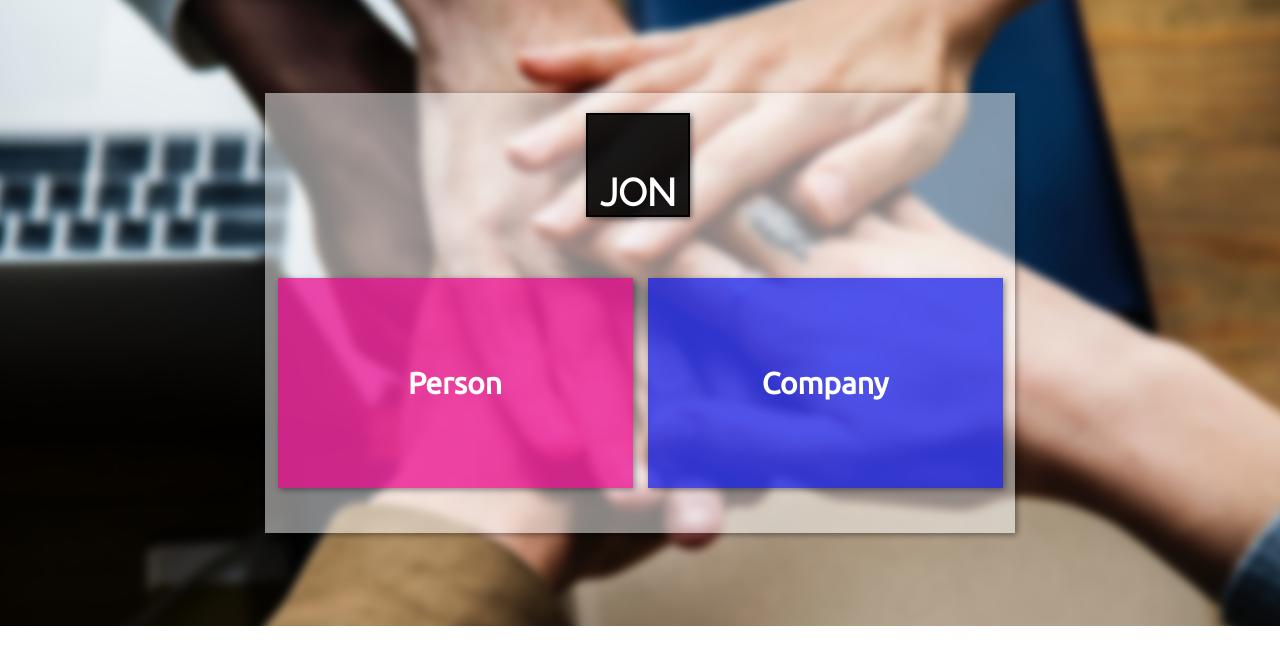
After one commit to JULIOCANCHALA/IS, a Flask app: page /signup in a window 1280 px wide. The commit adds this page. Shown: the top 665 px of the page. Run offline with Flask 2, Linux system fonts and the light colour scheme.

Commit message:
Preview Signin commit

```diff
--- a/app.py
+++ b/app.py
@@ -5,16 +5,31 @@ app = Flask(__name__)
 
 @app.route('/')
 def index():
-    return render_template('index.html')
+    return render_template('index.html', title='JON')
 
 @app.route('/login')
 def login():
-    return render_template('login.html')
+    return render_template('login.html', title='LogIn')
 
+@app.route('/signup')
+def signup():
+    return render_template('signuptype.html', title='SignIn')
+
+@app.route('/signuptype')
+def signuptype():
+    return render_template('signuptype.html', title='SignIn')
+
+@app.route('/signupCompany')
+def signupperson():
+    return render_template('signupCompany.html', title='SignIn')
+
+@app.route('/signupPerson')
+def signupcompany():
+    return render_template('signupPerson.html', title='SignIn')
 
 @app.errorhandler(404)#Error pages
 def page_not_found(e):
-    return render_template('404.html'),404
+    return render_template('404.html', title='404'),404
 
 
 if __name__ == '__main__':
--- /dev/null
+++ b/static/404.css
@@ -0,0 +1,5 @@
+.screen-img--404{
+    background-image: url("img/404.png") !important;
+    filter: blur(0px) !important;
+    transform: scale(0.7) !important;
+}
--- a/static/index.css
+++ b/static/index.css
@@ -1,3 +1,6 @@
+@import url(signup.css);
+@import url(login.css);
+@import url(404.css);
 
 * {
     margin: 0;
@@ -63,10 +70,9 @@
     height: 100px;
     width: 100px;
     background-color: rgba(0,0,0,0.9);
-    position: absolute;
-    z-index: 3;
+
     margin-top: 20px;
-    border: solid black 4px;
+    border: solid rgba(0,0,0,0.9) 2px;
     color: white;
     display: flex;
     align-items: flex-end;
@@ -75,12 +81,20 @@
     transition-duration: 0.1s,0.1s;
     transition-timing-function: ease-in-out;
     box-shadow: 2px 2px 6px 0px rgba(0,0,0,0.5);
+    cursor: pointer;
+}
+
+.name-link{
+    height: 108px;
+    width: 108px;
+    position: absolute;
+    z-index: 3;
 }
 
 .name:hover{
-    background-color: rgba(0,0,0,0);
+    background-color: rgba(255,255,255,0.6);
     color: black;
-    border-color: white;
+    border-color: rgba(255,255,255,0);
 }
 
 .name__text{
--- /dev/null
+++ b/static/login.css
@@ -0,0 +1,103 @@
+.screen-img--login{
+    background-image: url("img/login.jpg") !important;
+}
+
+.form__screen{
+    width: 450px;
+    height: 540px;
+    display: flex;
+    flex-direction: column;
+    align-items: center;
+    background-color: rgba(255,255,255,0.5);
+    position: relative;
+    align-self: center;
+    box-shadow: 2px 2px 6px 0px rgba(0,0,0,0.4);
+}
+
+.form__screen-title{
+    font-size: 25px;
+    color: black;
+    text-align: center;
+    font-family: 'Raleway', sans-serif;
+
+    margin-top: 150px;
+}
+
+.form__screen-title--sub{
+    font-family: "Palatino", sans-serif;
+    font-size: 15px;
+    margin-top: 10px;
+    font-weight: lighter;
+}
+
+.form{
+    height: 320px;
+    width: 100%;
+    display: flex;
+    flex-direction: column;
+    justify-content: center;
+    align-items: flex-start;
+}
+
+.form__input{
+    box-sizing: border-box;
+    width: 80%;
+    align-self: center;
+    line-height: 200%;
+    background: rgba(0,0,0,0);
+    font-size: 14px;
+    font-family: "Palatino", sans-serif;
+}
+
+.form__input-title{
+    font-family: "Palatino", sans-serif;
+    font-size: 18px;
+    margin-top: 10px;
+    font-weight: bold;
+    color: rgb(68, 68, 68);
+    line-height: 200%;
+    margin-left: 30px;
+}
+
+.input__line{
+    height: 1px;
+    width: 80%;
+    z-index: 2;
+    background-color: #656565;
+    align-self: center;
+}
+
+.login__access{
+    display: flex;
+    flex-direction: row;
+    width: 100%;
+    height: 30%;
+
+    margin-top: 30px;
+    justify-content: space-evenly;
+    align-items: center;
+}
+
+.login__access-account{
+    font-family: "Palatino", sans-serif;
+    font-size: 18px;
+    font-weight: bold;
+    color: rgba(237,1,140,0.9);
+    cursor: pointer;
+}
+
+.form__access-button{
+    height: 40px;
+    width: 150px;
+    border-radius: 3px;
+    background: rgba(237,1,140,0.9);
+    font-family: "Palatino", sans-serif;
+    font-size: 18px;
+    font-weight: bold;
+    color: white;
+    cursor: pointer;
+}
+
+.link-nodecoration{
+    text-decoration: none;
+}
--- /dev/null
+++ b/static/signup.css
@@ -0,0 +1,69 @@
+.screen-img--signup{
+    background-image: url("img/signin.jpg") !important;
+}
+
+.form__screen--signuptype{
+    width: 750px !important;
+    height: 440px !important;
+}
+
+.signuptype-menu{
+    width: 740px;
+    height: 300px;
+    display: flex;
+    flex-direction: row;
+    margin-top: auto;
+    margin-bottom: 0px;
+    justify-content: space-around;
+    align-items: center;
+}
+
+.signuptype__option{
+    width: 355px;
+    height: 210px;
+    display: flex;
+    flex-direction: column;
+    cursor: pointer;
+    align-items: center;
+    justify-content: center;
+    position: relative;
+    box-shadow: 2px 2px 6px 0px rgba(0,0,0,0.4);
+}
+
+.signuptype__option--person{
+    background-color: rgba(237,1,140,0.7);
+}
+
+.signuptype__option--company{
+    background-color: rgba(10, 20, 237, 0.7);
+}
+
+.option-text{
+    font-size: 30px;
+    color: white;
+    text-align: center;
+    font-family: 'Ubuntu', sans-serif;
+    position: absolute;
+}
+
+.option-img{
+    width: 180px;
+    height: 180px;
+}
+
+.signuptype__option:before {
+  content: "";
+  position: absolute;
+  width: 100%;
+  height: 3px;
+  bottom: 0;
+  background-color: white;
+  transform: scaleX(0);
+  transition: all 0.3s ease-in-out 0s;
+  visibility: hidden;
+}
+
+.signuptype__option:hover:before {
+  visibility: visible;
+  transform: scaleX(1);
+}
--- a/templates/layout.html
+++ b/templates/layout.html
@@ -7,7 +7,11 @@
     <!--<link rel="stylesheet" href="index.css">-->
     <link rel="stylesheet" href="{{ url_for('static', filename='index.css') }}">
     <link href="https://fonts.googleapis.com/css?family=Poiret+One|Ubuntu|Montserrat|Raleway" rel="stylesheet">
-    <title>Document</title>
+    {% if title %}
+        <title>{{ title }}</title>
+    {% else %}
+        <title>JON</title>
+    {% endif %}
 </head>
 <body class="body">
 
--- /dev/null
+++ b/templates/signuptype.html
@@ -0,0 +1,35 @@
+{% extends 'layout.html' %}
+
+{% block content %}
+
+    <div class="main">
+
+        <div class="screen-img screen-img--signup"></div>
+
+        <div class="form__screen form__screen--signuptype">
+            <a class="name-link link-nodecoration" href="/">
+                <div class="name">
+                    <h2 class="name__text">JON</h2>
+                </div>
+            </a>
+
+            <div class="signuptype-menu ">
+                <a href="/signupPerson"  class="signuptype__option signuptype__option--person link-nodecoration">
+                    <!--<img class="option-img" src="{{ url_for('static', filename='img/people.png') }}" >-->
+                    <h2 class="option-text">Person</h2>
+                </a>
+
+                <a href="/signupCompany" class="signuptype__option signuptype__option--company link-nodecoration">
+                    <!--<img class="option-img" src="{{ url_for('static', filename='img/company.png') }}" >-->
+                    <h2 class="option-text">Company</h2>
+                </a>
+            </div>
+
+
+        </div>
+
+
+    </div>
+
+
+{%  endblock %}
```
Also changed, not shown: other parts of static/index.css (+6 -103 lines), templates/404.html (+11 -1 lines), templates/index.html (+17 -12 lines), templates/login.html (+17 -13 lines), templates/signupCompany.html (added, +25 -0 lines), templates/signupPerson.html (added, +24 -0 lines), static/img/404.png (added), static/img/login.jpg (renamed from static/img/welcome1.jpg), static/img/signin.jpg (added).
